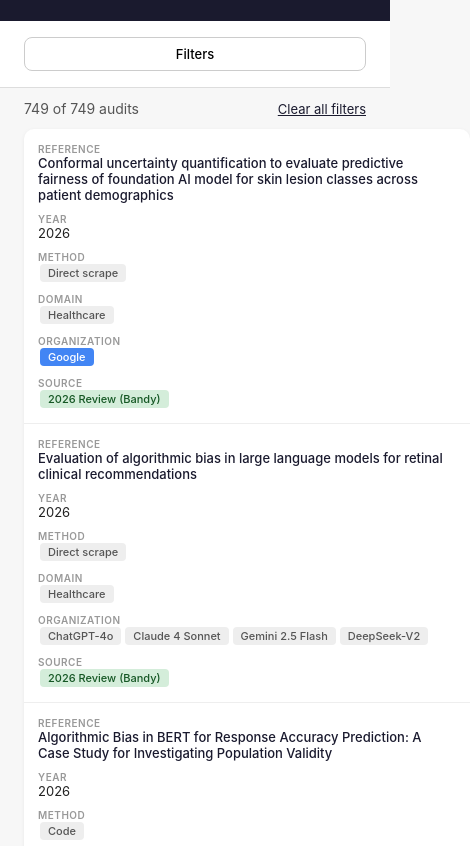
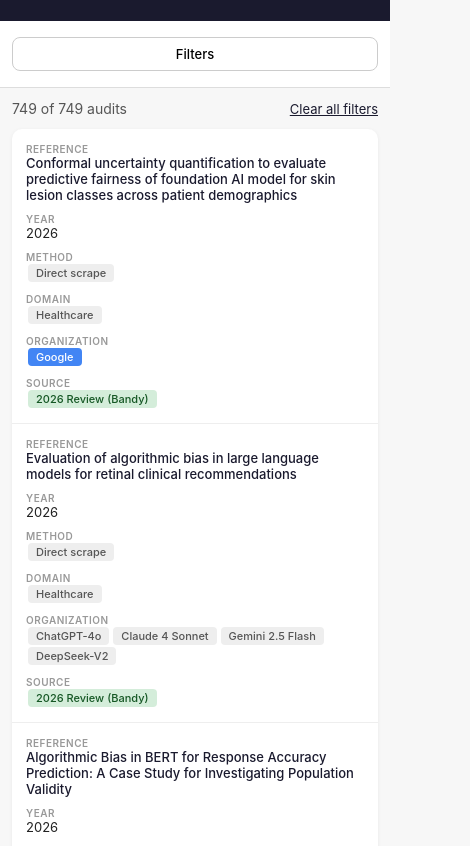
Before and after one commit to comp-journalism/list-of-algorithm-audits, a plain HTML site: page index.html in a window 390 px wide. Shown: the part 73-919 px from the top of the page, 470 px wide, since content can reach past the window. Drawn offline with Linux system fonts and the light colour scheme.

Commit message:
More mobile fixes

```diff
--- a/audit-explorer.css
+++ b/audit-explorer.css
@@ -1,5 +1,5 @@
 * { box-sizing: border-box; margin: 0; padding: 0; }
-body { font-family: -apple-system, BlinkMacSystemFont, "Segoe UI", Roboto, sans-serif; background: #f7f7f7; color: #222; }
+body { font-family: -apple-system, BlinkMacSystemFont, "Segoe UI", Roboto, sans-serif; background: #f7f7f7; color: #222; overflow-x: hidden; max-width: 100vw; }
 header { background: #1a1a2e; color: #fff; padding: 24px 32px; }
 header h1 { font-size: 22px; font-weight: 600; }
 header p { font-size: 13px; color: #aaa; margin-top: 4px; }
@@ -83,7 +83,7 @@ header p { font-size: 13px; color: #aaa; margin-top: 4px; }
   background: none; border: none; font-family: inherit;
 }
 
-table { width: 100%; border-collapse: collapse; background: #fff; border-radius: 10px; overflow: hidden; box-shadow: 0 1px 4px rgba(0,0,0,0.06); }
+table { width: 100%; border-collapse: collapse; background: #fff; border-radius: 10px; overflow: hidden; box-shadow: 0 1px 4px rgba(0,0,0,0.06); table-layout: fixed; word-wrap: break-word; }
 thead th {
   text-align: left; padding: 12px 16px; font-size: 12px; font-weight: 600;
   text-transform: uppercase; letter-spacing: 0.5px; color: #666;
@@ -95,7 +95,7 @@ thead th .sort-arrow { font-size: 10px; margin-left: 4px; color: #bbb; }
 thead th.sorted .sort-arrow { color: #1a1a2e; }
 tbody tr { border-bottom: 1px solid #f0f0f0; transition: background 0.1s; }
 tbody tr:hover { background: #f8f8ff; }
-tbody td { padding: 10px 16px; font-size: 13px; vertical-align: top; }
+tbody td { padding: 10px 16px; font-size: 13px; vertical-align: top; overflow-wrap: break-word; word-break: break-word; }
 td a { color: #1a1a2e; text-decoration: none; font-weight: 500; }
 td a:hover { text-decoration: underline; }
 .tag {
@@ -132,11 +132,13 @@ td a:hover { text-decoration: underline; }
 .filters-toggle.active { border-color: #1a1a2e; background: #f0f0ff; }
 
 @media (max-width: 768px) {
+  .container { padding: 0 12px; overflow-x: hidden; }
   .filters-toggle { display: block; }
   .filters-inner { display: none; flex-direction: column; gap: 12px; padding-top: 12px; }
   .filters-inner.open { display: flex; }
 
   /* Card layout for table */
+  table { table-layout: auto; }
   thead { display: none; }
   tbody tr {
     display: block;
@@ -148,6 +150,8 @@ td a:hover { text-decoration: underline; }
     padding: 2px 0;
     font-size: 13px;
     text-align: left;
+    overflow-wrap: break-word;
+    word-break: break-word;
   }
   tbody td:before {
     content: attr(data-label);
```
